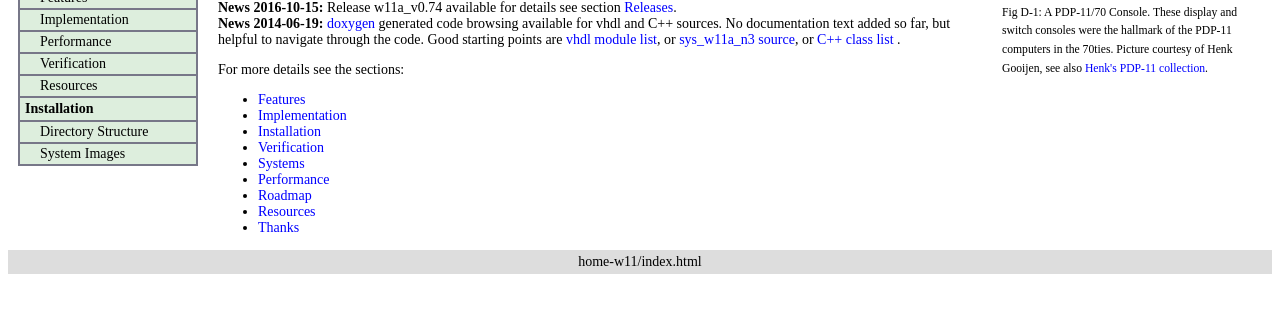
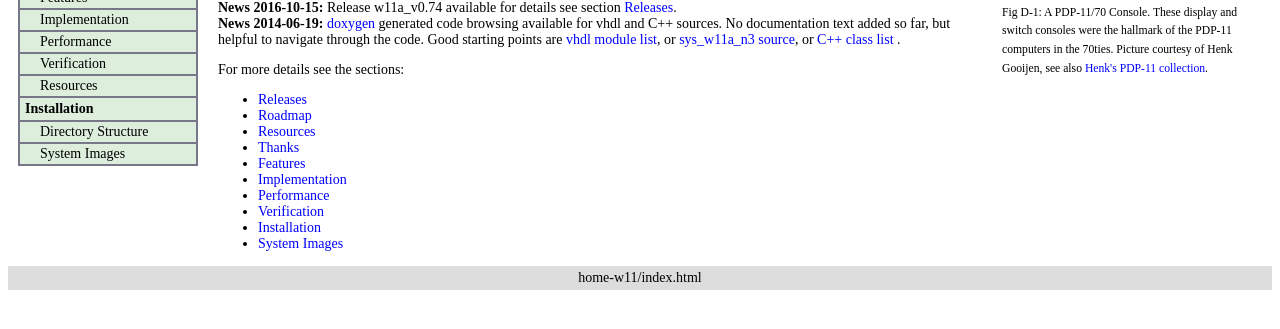
Before and after one commit to wfjm/wfjm.github.io, a Jekyll site: the page built from home-w11/index.html, in a window 1280 px wide, cut to the strip 276-605 px from the top of the page. Built offline with Jekyll 4.4.1, drawn with Linux system fonts in a browser that asks for light colours.

Commit message:
fix links in w11 home page

```diff
--- a/home-w11/index.html
+++ b/home-w11/index.html
@@ -6,9 +6,12 @@
 <h1>Description</h1>
 
 <!-- Fig. D-1 -->
-<div id="Fig_D-1" style="float:right; float:right; width:240px; padding:10px; margin:10px">
-  <img width="234" height="116" alt="Fig_D-1"
-       src="http://www.pdp-11.nl/pdp11-70/pdp11-70-front.jpg" />
+<div id="Fig_D-1" style="float:right; float:right; width:240px; padding:10px;
+                         margin:10px">
+  <a href="http://www.pdp-11.nl/pdp11-70/pdp11-70-front.jpg">
+    <img width="234" height="116" alt="Fig_D-1"
+         src="http://www.pdp-11.nl/pdp11-70/pdp11-70-front.jpg" />
+  </a>
   <br/>
   <sub>
     Fig D-1: A PDP-11/70 Console. These display and switch consoles were the
@@ -50,7 +53,7 @@
 
 <p>
 <b>News 2016-10-15:</b> Release w11a_v0.74 available for details see section
-<a href="#d_Releases">Releases</a>.
+<a href="/home-w11/proj/releases.html">Releases</a>.
 <br />
 <b>News 2014-06-19:</b>
 <a href="http://www.stack.nl/~dimitri/doxygen/">doxygen</a>
@@ -69,13 +72,14 @@
 For more details see the sections:
 </p>
 <ul>
-  <li><a href="features/index.html">Features</a></li>
-  <li><a href="implementation/index.html">Implementation</a></li>
-  <li><a href="installation/index.html">Installation</a></li>
-  <li><a href="verification/index.html">Verification</a></li>
-  <li><a href="systems/index.html">Systems</a></li>
-  <li><a href="performance/index.html">Performance</a></li>
-  <li><a href="roadmap/index.html">Roadmap</a></li>
-  <li><a href="resources/index.html">Resources</a></li>
-  <li><a href="thanks/index.html">Thanks</a></li>
+  <li><a href="/home-w11/proj/releases.html">Releases</a></li>
+  <li><a href="/home-w11/proj/roadmap.html">Roadmap</a></li>
+  <li><a href="/home-w11/impl/resources.html">Resources</a></li>
+  <li><a href="/home-w11/proj/thanks.html">Thanks</a></li>
+  <li><a href="/home-w11/impl/features.html">Features</a></li>
+  <li><a href="/home-w11/impl/implementation.html">Implementation</a></li>
+  <li><a href="/home-w11/impl/performance.html">Performance</a></li>
+  <li><a href="/home-w11/impl/verification.html">Verification</a></li>
+  <li><a href="/home-w11/inst/">Installation</a></li>
+  <li><a href="/home-w11/inst/systems.html">System Images</a></li>
 </ul>
```
